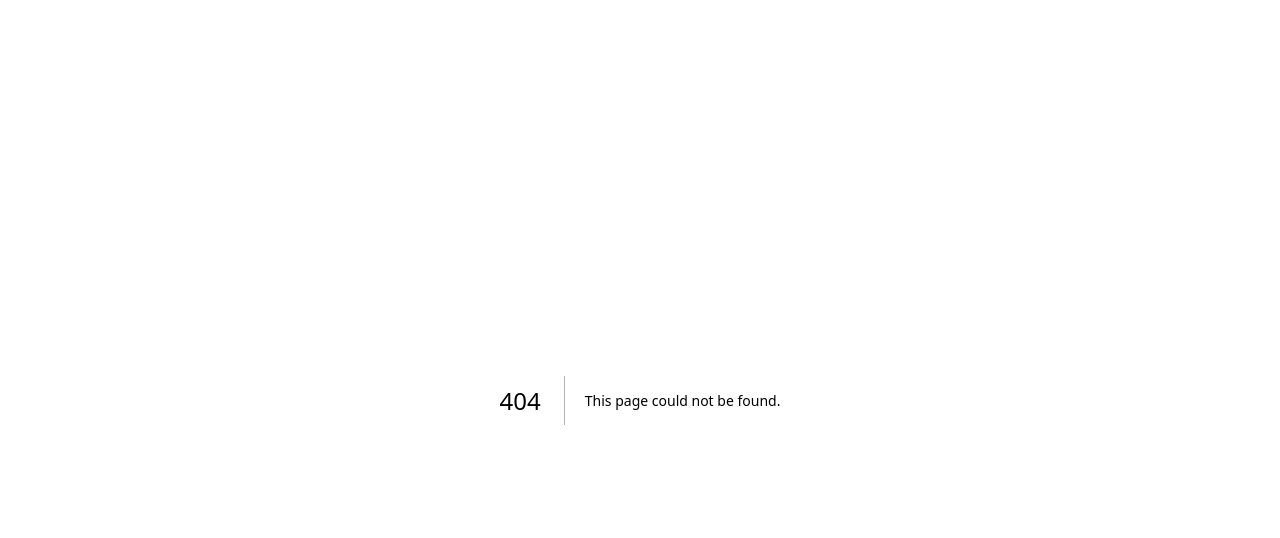
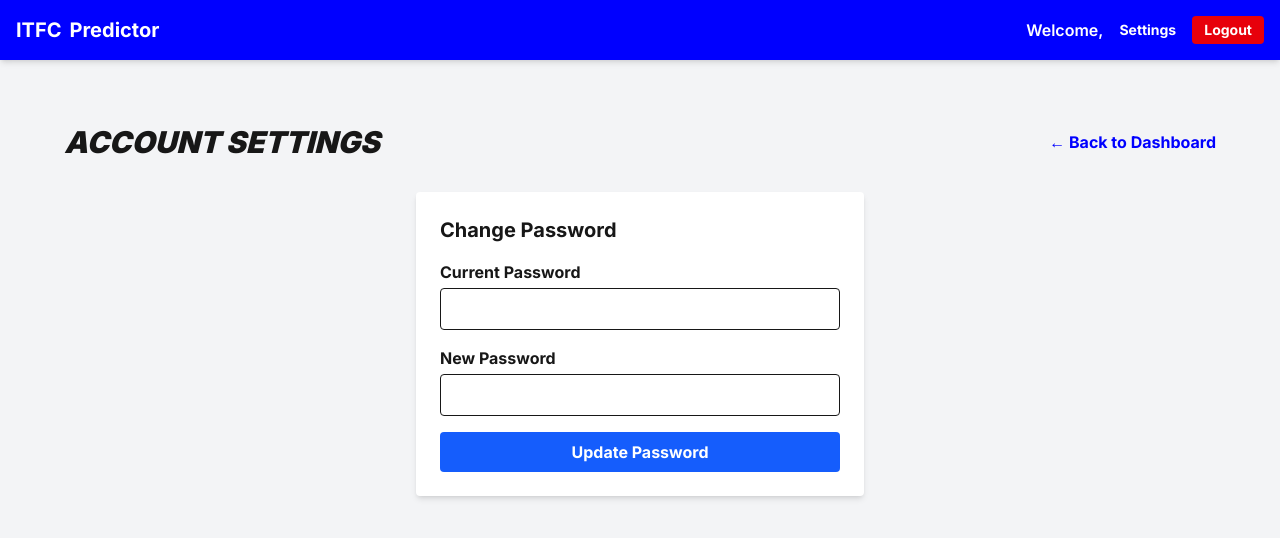
Before and after one commit to twoglasskneess/tractorboyspredictions, a Next.js app: page /dashboard/settings in a window 1280 px wide. Before the commit this address had no page. Shown: the top 538 px of the page. Built offline with nearby package versions, Linux system fonts and the light colour scheme; no server answers; sample sign-in values are in the browser's storage.

Commit message:
Add user change password functionality

```diff
--- a/src/app/dashboard/layout.tsx
+++ b/src/app/dashboard/layout.tsx
@@ -18,6 +18,7 @@ export default async function DashboardLayout({ children }: { children: React.Re
           {session?.user?.role === "ADMIN" && (
             <Link href="/admin" className="bg-white text-[#0000FF] px-3 py-1 rounded text-sm font-bold hover:bg-gray-200">Admin Panel</Link>
           )}
+          <Link href="/dashboard/settings" className="text-sm font-bold hover:underline">Settings</Link>
           <LogoutButton />
         </div>
       </nav>
--- /dev/null
+++ b/src/app/dashboard/settings/ChangePasswordForm.tsx
@@ -0,0 +1,45 @@
+"use client";
+import { useState, useTransition } from "react";
+import { changeMyPassword } from "./actions";
+
+export default function ChangePasswordForm() {
+  const [isPending, startTransition] = useTransition();
+  const [message, setMessage] = useState("");
+  const [error, setError] = useState("");
+
+  const handleSubmit = (e: React.FormEvent<HTMLFormElement>) => {
+    e.preventDefault();
+    const formData = new FormData(e.currentTarget);
+    startTransition(() => {
+      setMessage("");
+      setError("");
+      changeMyPassword(formData)
+        .then(() => {
+          setMessage("Password changed successfully!");
+          (e.target as HTMLFormElement).reset();
+        })
+        .catch(err => setError(err.message));
+    });
+  };
+
+  return (
+    <form onSubmit={handleSubmit} className="bg-white p-6 rounded shadow-md w-full max-w-md mx-auto">
+      <h2 className="text-xl font-bold mb-4">Change Password</h2>
+      {message && <div className="bg-green-100 text-green-800 p-2 rounded mb-4">{message}</div>}
+      {error && <div className="bg-red-100 text-red-800 p-2 rounded mb-4">{error}</div>}
+
+      <div className="mb-4">
+        <label className="block font-bold mb-1">Current Password</label>
+        <input type="password" name="current_password" required className="w-full border p-2 rounded" />
+      </div>
+      <div className="mb-4">
+        <label className="block font-bold mb-1">New Password</label>
+        <input type="password" name="new_password" required className="w-full border p-2 rounded" minLength={6} />
+      </div>
+
+      <button type="submit" disabled={isPending} className="bg-blue-600 text-white font-bold px-4 py-2 rounded w-full hover:bg-blue-700 disabled:opacity-50">
+        {isPending ? "Updating..." : "Update Password"}
+      </button>
+    </form>
+  );
+}
--- /dev/null
+++ b/src/app/dashboard/settings/actions.ts
@@ -0,0 +1,30 @@
+"use server";
+import { prisma } from "@/lib/db";
+import { getServerSession } from "next-auth/next";
+import { authOptions } from "@/lib/auth";
+import bcrypt from "bcrypt";
+import { revalidatePath } from "next/cache";
+
+export async function changeMyPassword(formData: FormData) {
+  const session = await getServerSession(authOptions);
+  if (!session) throw new Error("Unauthorized");
+
+  const currentPassword = formData.get("current_password") as string;
+  const newPassword = formData.get("new_password") as string;
+
+  const user = await prisma.user.findUnique({ where: { id: session.user.id } });
+  if (!user) throw new Error("User not found");
+
+  const isValid = await bcrypt.compare(currentPassword, user.password_hash);
+  if (!isValid) {
+    throw new Error("Current password is incorrect");
+  }
+
+  const newHash = await bcrypt.hash(newPassword, 10);
+  await prisma.user.update({
+    where: { id: user.id },
+    data: { password_hash: newHash }
+  });
+
+  revalidatePath("/dashboard/settings");
+}
--- /dev/null
+++ b/src/app/dashboard/settings/page.tsx
@@ -0,0 +1,23 @@
+import { getServerSession } from "next-auth/next";
+import { authOptions } from "@/lib/auth";
+import { redirect } from "next/navigation";
+import ChangePasswordForm from "./ChangePasswordForm";
+import Link from "next/link";
+
+export default async function SettingsPage() {
+  const session = await getServerSession(authOptions);
+  if (!session) redirect("/login");
+
+  return (
+    <div className="p-4 md:p-8">
+      <div className="flex justify-between items-center mb-8">
+        <h1 className="text-3xl font-black italic uppercase">Account Settings</h1>
+        <Link href="/dashboard" className="text-[#0000FF] font-bold hover:underline">
+          &larr; Back to Dashboard
+        </Link>
+      </div>
+
+      <ChangePasswordForm />
+    </div>
+  );
+}
```
